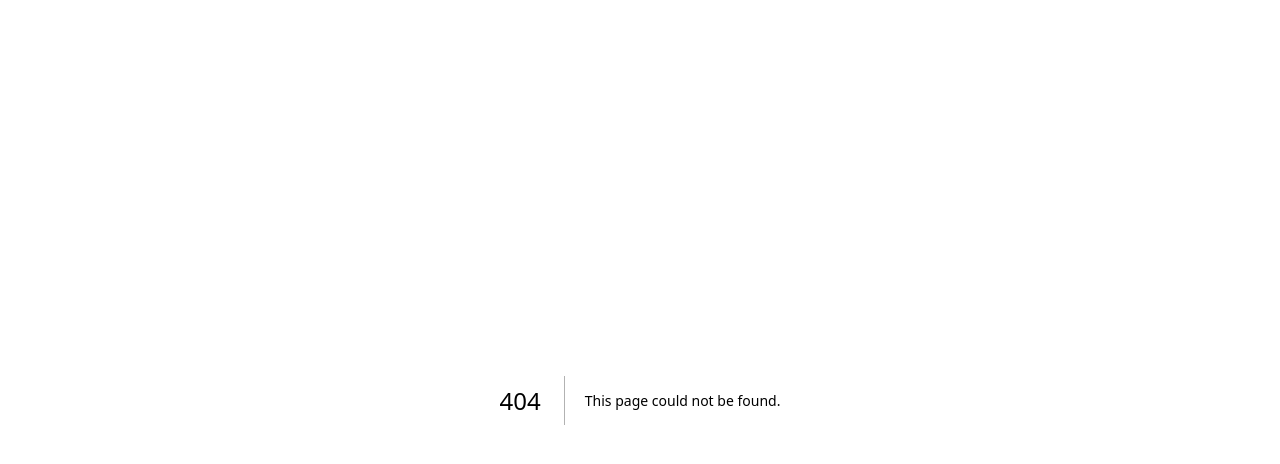
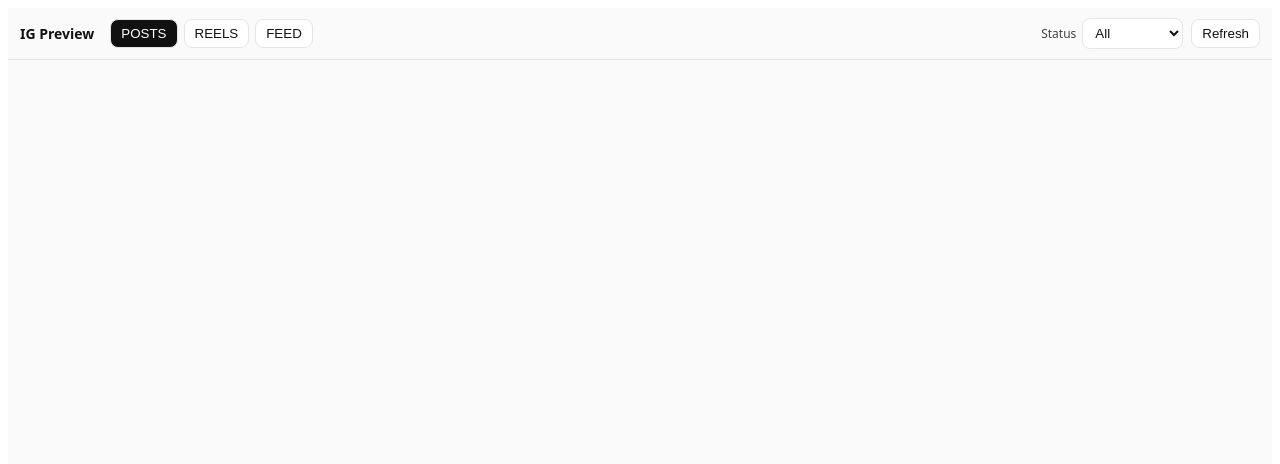
Before and after one commit to Dnss8te/ig-grid-widget, a Next.js app: page /embed in a window 1280 px wide. Before the commit this address had no page. Shown: the top 464 px of the page. Built offline with nearby package versions, Linux system fonts and the light colour scheme.

Commit message:
Create embed.tsx

```diff
--- /dev/null
+++ b/pages/embed.tsx
@@ -0,0 +1,142 @@
+import { useEffect, useMemo, useRef, useState } from "react";
+
+type Item = {
+  id: string;
+  title: string;
+  caption?: string | null;
+  status?: string | null;
+  date?: string | null;
+  images: string[];
+};
+
+function useQS() {
+  return useMemo(
+    () => new URLSearchParams(typeof window !== "undefined" ? window.location.search : ""),
+    []
+  );
+}
+
+export default function Embed() {
+  const qs = useQS();
+  const databaseId = qs.get("database_id") || "";
+  const initialStatus = qs.get("status") || "";
+  const initialView = (qs.get("view") || "posts").toLowerCase(); // posts | reels | feed
+
+  const [status, setStatus] = useState(initialStatus);
+  const [view, setView] = useState<"posts" | "reels" | "feed">(
+    initialView === "reels" ? "reels" : initialView === "feed" ? "feed" : "posts"
+  );
+  const [items, setItems] = useState<Item[]>([]);
+  const [loading, setLoading] = useState(false);
+  const [error, setError] = useState<string | null>(null);
+
+  const cols = Math.max(1, Math.min(6, Number(qs.get("cols") || 3)));
+  const gap = Math.max(0, Math.min(24, Number(qs.get("gap") || 10)));
+  const radius = Math.max(0, Math.min(24, Number(qs.get("radius") || 10)));
+  const theme = (qs.get("theme") || "light").toLowerCase();
+
+  const fetchFeed = async () => {
+    if (!databaseId) { setError("Missing ?database_id="); setItems([]); return; }
+    setLoading(true); setError(null);
+
+    const u = new URL("/api/feed", window.location.origin);
+    u.searchParams.set("database_id", databaseId);
+    if (status) u.searchParams.set("status", status);
+    u.searchParams.set("cacheBust", String(Date.now()));
+
+    try {
+      const res = await fetch(u.toString(), { cache: "no-store" });
+      const json = await res.json();
+      const list = Array.isArray(json) ? json : json?.items;
+      setItems(Array.isArray(list) ? (list as Item[]) : []);
+    } catch (e: any) {
+      setError(e?.message || "Failed to load feed.");
+      setItems([]);
+    } finally { setLoading(false); }
+  };
+
+  useEffect(() => { fetchFeed(); /* eslint-disable-line */ }, [databaseId, status]);
+
+  // auto-resize for Notion iframe
+  const rootRef = useRef<HTMLDivElement>(null);
+  useEffect(() => {
+    const ro = new ResizeObserver(() => {
+      const h = rootRef.current?.offsetHeight || 0;
+      window.parent?.postMessage({ type: "embed-resize", height: h }, "*");
+    });
+    if (rootRef.current) ro.observe(rootRef.current);
+    return () => ro.disconnect();
+  }, []);
+
+  const isDark = theme === "dark";
+  const bg = isDark ? "#0f0f0f" : "#fafafa";
+  const card = isDark ? "#181818" : "#fff";
+  const border = isDark ? "#2a2a2a" : "#e5e5e5";
+  const fg = isDark ? "#eee" : "#111";
+
+  const Tab = ({ id, label }: { id: "posts" | "reels" | "feed"; label: string }) => (
+    <button
+      onClick={() => setView(id)}
+      style={{
+        padding: "6px 10px",
+        borderRadius: 8,
+        border: `1px solid ${border}`,
+        background: view === id ? fg : card,
+        color: view === id ? (isDark ? "#111" : "#fff") : fg,
+        cursor: "pointer"
+      }}
+    >
+      {label}
+    </button>
+  );
+
+  return (
+    <div ref={rootRef} style={{ background: bg, color: fg, minHeight: "100vh", font: "14px system-ui, -apple-system, Segoe UI, Roboto, sans-serif" }}>
+      {/* header */}
+      <div style={{ display: "flex", gap: 8, alignItems: "center", padding: "10px 12px", borderBottom: `1px solid ${border}` }}>
+        <strong>IG Preview</strong>
+        <div style={{ display: "flex", gap: 6, marginLeft: 8 }}>
+          <Tab id="posts" label="POSTS" />
+          <Tab id="reels" label="REELS" />
+          <Tab id="feed" label="FEED" />
+        </div>
+        <label style={{ marginLeft: "auto", display: "flex", alignItems: "center", gap: 6 }}>
+          <span style={{ fontSize: 12, opacity: .8 }}>Status</span>
+          <select value={status} onChange={(e) => setStatus(e.target.value)} style={{ padding: "6px 8px", borderRadius: 8, border: `1px solid ${border}`, background: card, color: fg }}>
+            <option value="">All</option>
+            <option value="Approved">Approved</option>
+            <option value="Draft">Draft</option>
+            <option value="Scheduled">Scheduled</option>
+          </select>
+        </label>
+        <button onClick={fetchFeed} disabled={loading} style={{ padding: "6px 10px", borderRadius: 8, border: `1px solid ${border}`, background: card, color: fg, cursor: "pointer" }}>
+          {loading ? "Loading…" : "Refresh"}
+        </button>
+      </div>
+
+      {/* grid (used for all tabs for now) */}
+      <main style={{ padding: 12 }}>
+        <div style={{ display: "grid", gridTemplateColumns: `repeat(${cols}, minmax(0, 1fr))`, gap }}>
+          {items.map((it) => {
+            const src = it.images?.[0];
+            return (
+              <article key={it.id} title={it.title || ""} style={{ position: "relative", aspectRatio: "1 / 1", borderRadius: radius, overflow: "hidden", background: card, border: `1px solid ${border}` }}>
+                {src ? (
+                  <img src={src} alt={it.title || ""} style={{ width: "100%", height: "100%", objectFit: "cover" }} />
+                ) : (
+                  <div style={{ display: "grid", placeItems: "center", height: "100%", color: "#999" }}>No media</div>
+                )}
+              </article>
+            );
+          })}
+        </div>
+
+        {!loading && items.length === 0 && databaseId && (
+          <div style={{ marginTop: 14, color: isDark ? "#aaa" : "#666" }}>
+            No posts found. Try removing filters or add images/videos to your database.
+          </div>
+        )}
+      </main>
+    </div>
+  );
+}
```
